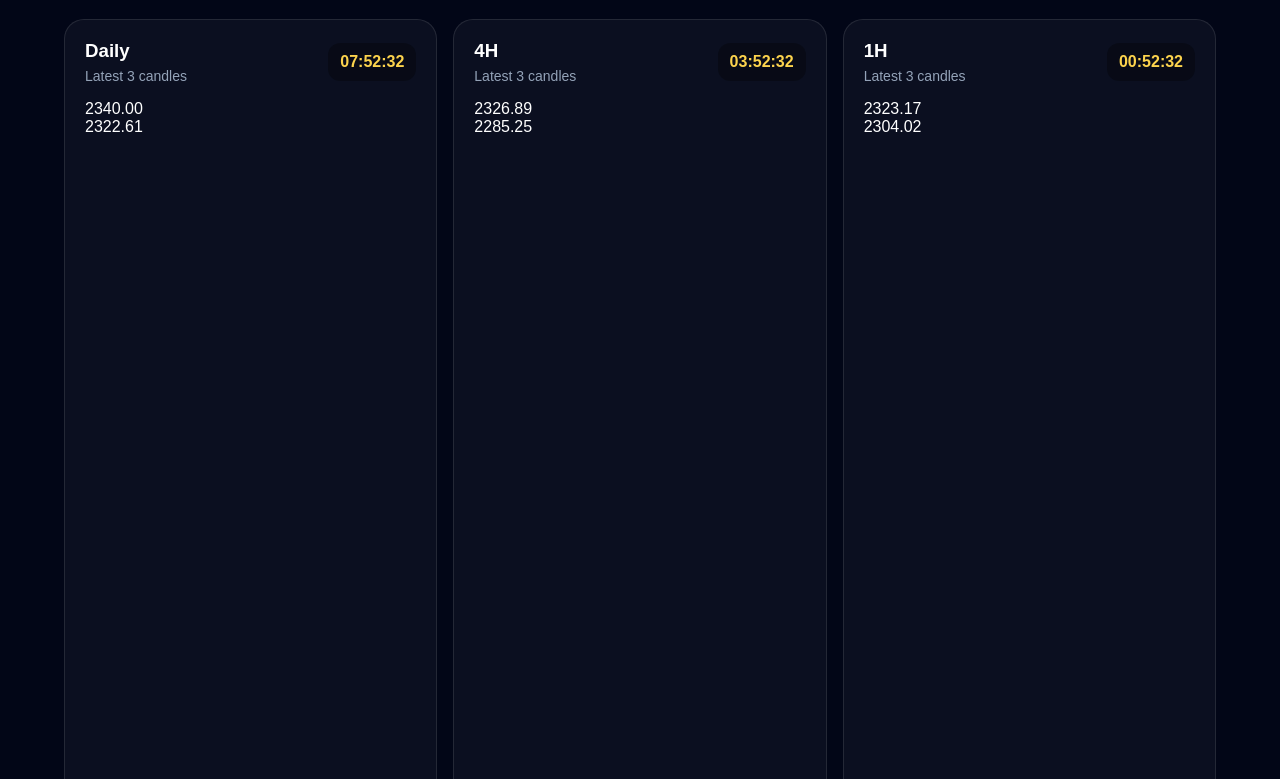
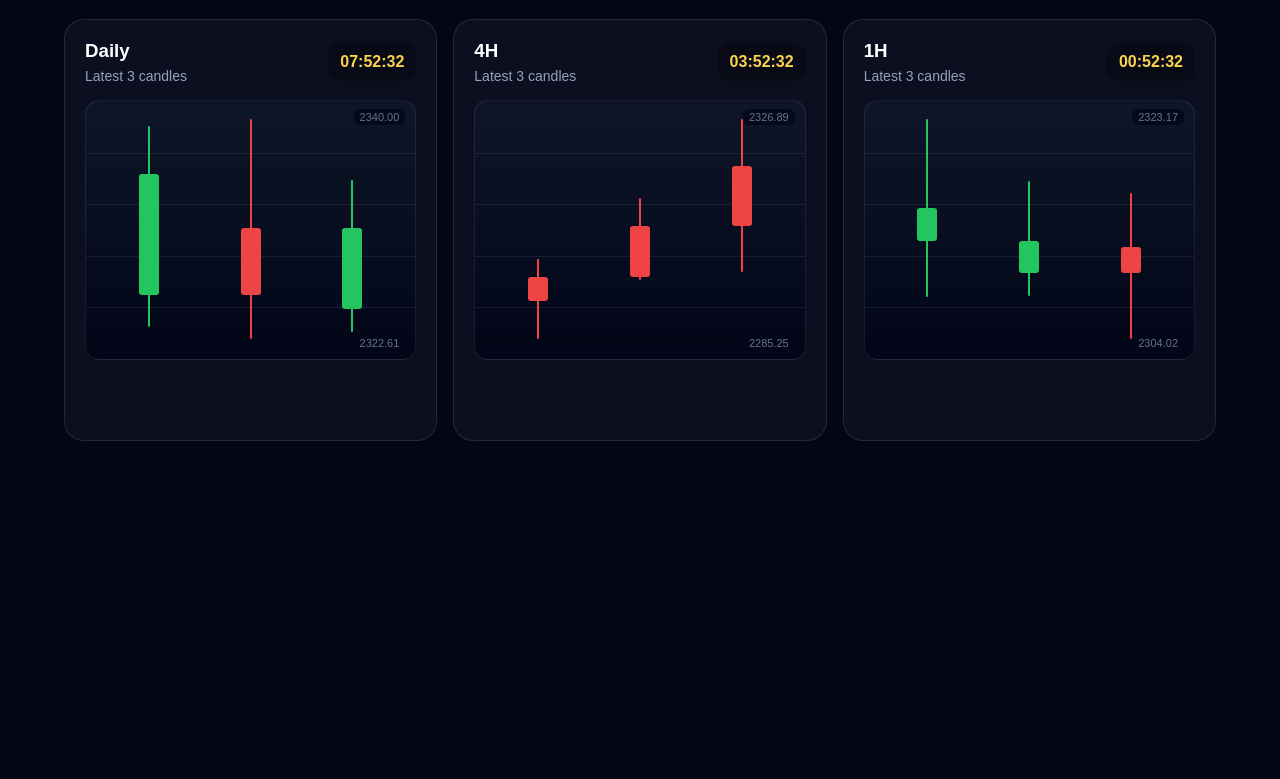
Before and after one commit to Nn1van/gold-bias, a Next.js app: page / in a window 1280 px wide. Shown: the part 1001-1780 px from the top of the page. After the commit the page ends 1486 px from the top, so only its background shows below. Built offline with nearby package versions, Linux system fonts and the light colour scheme.

Commit message:
Update globals.css

```diff
--- a/app/globals.css
+++ b/app/globals.css
@@ -45,7 +45,6 @@ body {
   color: #f8fafc;
 }
 
-/* GOLD GLOW WORD */
 .gold-glow-word {
   color: #fcd34d;
   animation: goldPulse 5s ease-in-out infinite;
@@ -243,28 +242,83 @@ body {
   border: none;
 }
 
-.three-candle-chart {
+.tv-chart {
+  position: relative;
   height: 260px;
+  border-radius: 14px;
+  background:
+    linear-gradient(180deg, rgba(15, 23, 42, 0.9), rgba(2, 6, 23, 0.95));
+  border: 1px solid rgba(148, 163, 184, 0.14);
+  overflow: hidden;
+  padding: 18px 14px 12px;
+}
+
+.tv-grid-line {
+  position: absolute;
+  left: 0;
+  right: 0;
+  height: 1px;
+  background: rgba(148, 163, 184, 0.12);
+}
+
+.tv-grid-1 {
+  top: 20%;
+}
+
+.tv-grid-2 {
+  top: 40%;
+}
+
+.tv-grid-3 {
+  top: 60%;
+}
+
+.tv-grid-4 {
+  top: 80%;
+}
+
+.tv-price-label {
+  position: absolute;
+  right: 10px;
+  font-size: 11px;
+  color: #64748b;
+  background: rgba(2, 6, 23, 0.75);
+  padding: 2px 6px;
+  border-radius: 6px;
+}
+
+.tv-price-top {
+  top: 8px;
+}
+
+.tv-price-bottom {
+  bottom: 8px;
+}
+
+.tv-chart-inner {
+  position: relative;
+  height: 220px;
   display: flex;
   align-items: flex-end;
   justify-content: space-evenly;
-  gap: 20px;
+  gap: 24px;
 }
 
-.chart-candle {
-  width: 90px;
+.tv-candle {
+  width: 58px;
+  height: 220px;
+  position: relative;
   display: flex;
   justify-content: center;
 }
 
-.chart-candle-area {
+.tv-candle-area {
   position: relative;
   width: 100%;
   height: 220px;
-  background: transparent;
 }
 
-.chart-wick {
+.tv-wick {
   position: absolute;
   left: 50%;
   width: 2px;
@@ -272,21 +326,20 @@ body {
   border-radius: 999px;
 }
 
-.chart-body {
+.tv-body {
   position: absolute;
   left: 50%;
-  width: 36px;
+  width: 20px;
   transform: translateX(-50%);
-  border: 2px solid rgba(0, 0, 0, 0.35);
-  border-radius: 2px;
+  border-radius: 3px;
 }
 
-.candle-green {
-  background: #2563eb;
+.candle-up {
+  background: #22c55e;
 }
 
-.candle-red {
-  background: #f43f5e;
+.candle-down {
+  background: #ef4444;
 }
 
 .loading-box {
@@ -303,7 +356,6 @@ body {
   font-weight: 700;
 }
 
-/* SMOOTH 2.5s IN + 2.5s OUT */
 @keyframes goldPulse {
   0% {
     color: #fcd34d;
@@ -342,15 +394,15 @@ body {
     text-align: left;
   }
 
-  .three-candle-chart {
-    gap: 10px;
+  .tv-chart-inner {
+    gap: 14px;
   }
 
-  .chart-candle {
-    width: 70px;
+  .tv-candle {
+    width: 44px;
   }
 
-  .chart-body {
-    width: 28px;
+  .tv-body {
+    width: 16px;
   }
 }
```
